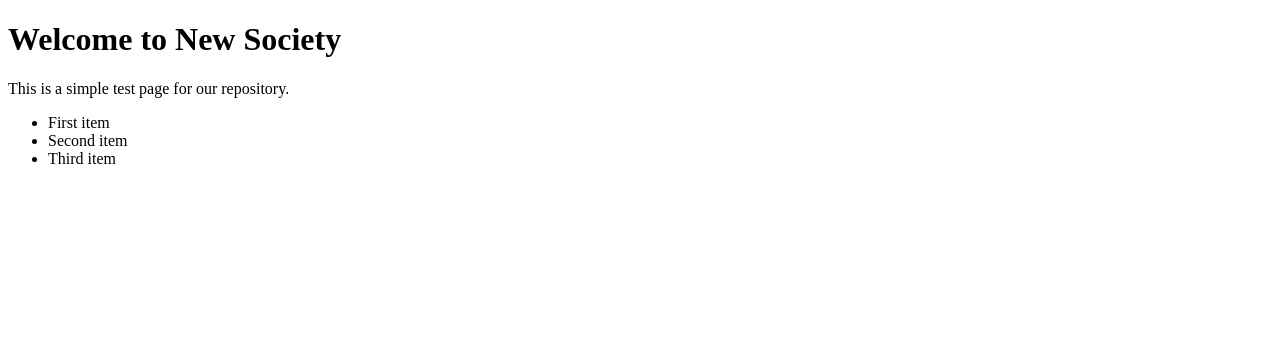
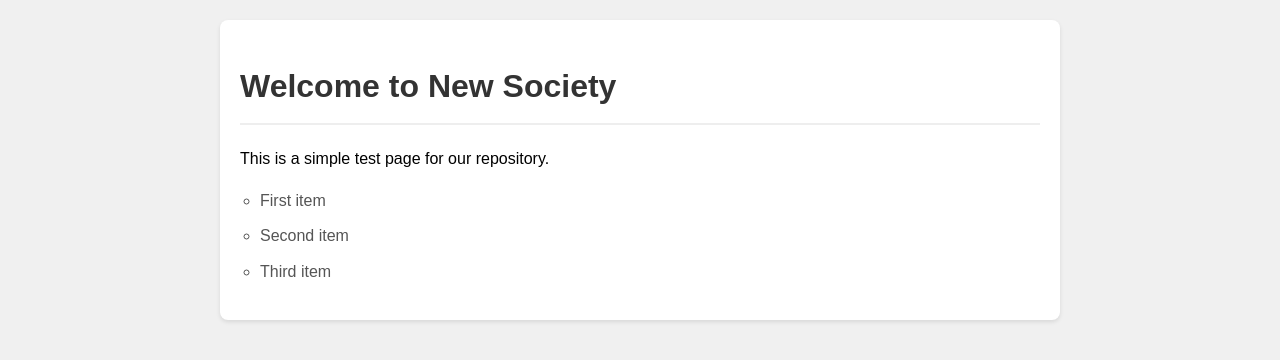
Before and after one commit to Ramlis1/new-society-test-2024, a plain HTML site: page index.html in a window 1280 px wide. Drawn offline with Linux system fonts and the light colour scheme.

Commit message:
Add HTML and CSS files

```diff
--- a/index.html
+++ b/index.html
@@ -4,8 +4,10 @@
     <meta charset="UTF-8">
     <meta name="viewport" content="width=device-width, initial-scale=1.0">
     <title>New Society Test</title>
+    <link rel="stylesheet" href="styles.css">
 </head>
 <body>
+    <div class="container">
         <h1>Welcome to New Society</h1>
         <p>This is a simple test page for our repository.</p>
         <ul>
@@ -13,5 +15,6 @@
             <li>Second item</li>
             <li>Third item</li>
         </ul>
+    </div>
 </body>
 </html>
--- /dev/null
+++ b/styles.css
@@ -0,0 +1,32 @@
+body {
+    font-family: Arial, sans-serif;
+    line-height: 1.6;
+    margin: 0;
+    padding: 20px;
+    background-color: #f0f0f0;
+}
+
+.container {
+    max-width: 800px;
+    margin: 0 auto;
+    padding: 20px;
+    background-color: white;
+    border-radius: 8px;
+    box-shadow: 0 2px 4px rgba(0, 0, 0, 0.1);
+}
+
+h1 {
+    color: #333;
+    border-bottom: 2px solid #eee;
+    padding-bottom: 10px;
+}
+
+ul {
+    list-style-type: circle;
+    padding-left: 20px;
+}
+
+li {
+    margin-bottom: 10px;
+    color: #555;
+}
```
Lines whose indentation alone changed are shown as unchanged.
